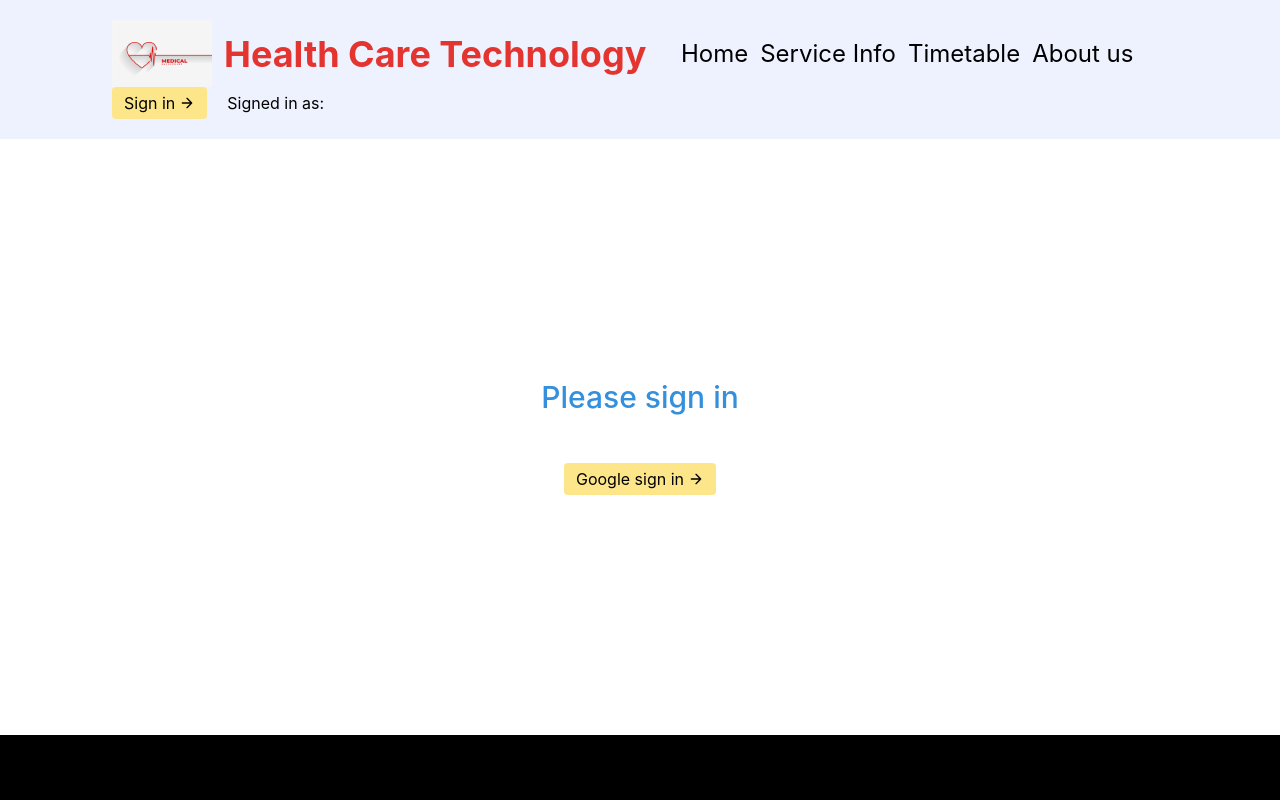
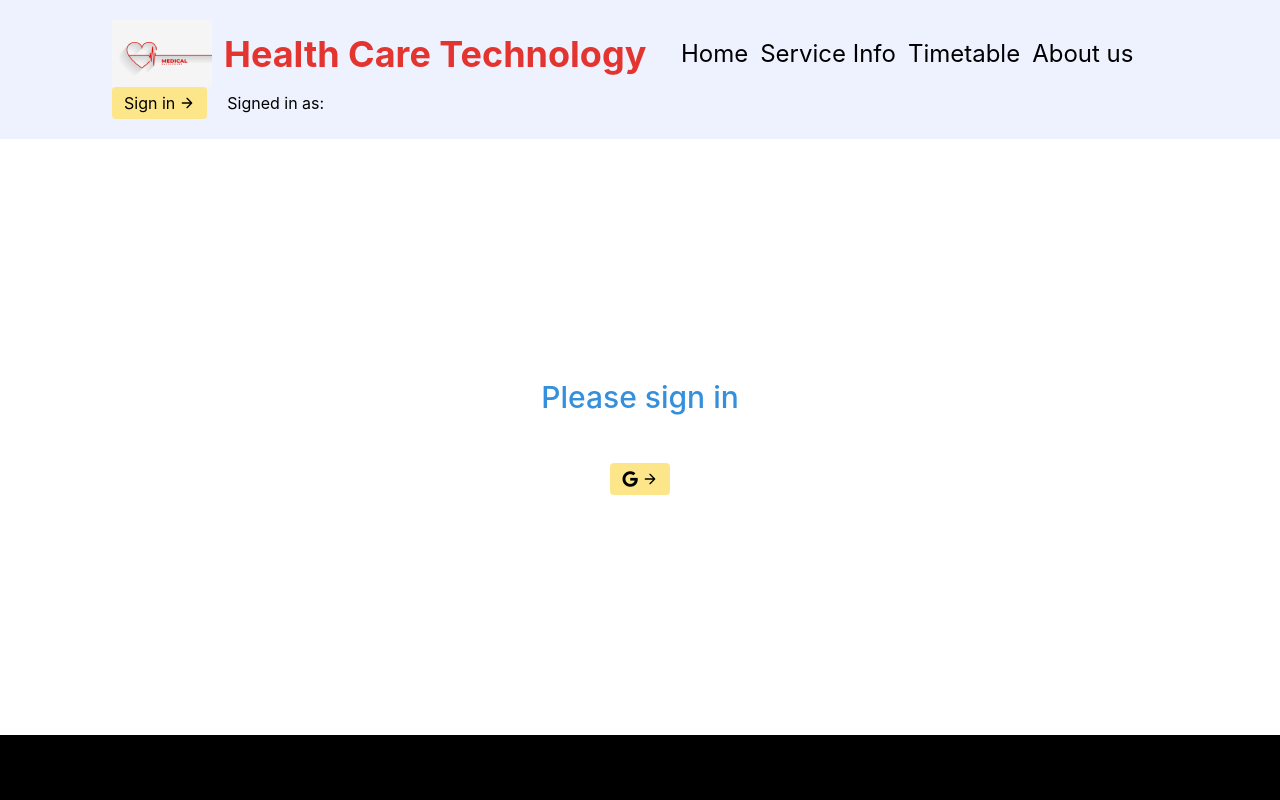
Before and after one commit to aliakkas006/assignment-10-meditech, a React (Create React App) app: page /signin in a window 1280 px wide. Shown: the top 800 px of the page. Built offline with nearby package versions, Linux system fonts and the light colour scheme; no server answers.

Commit message:
redirect ui added

```diff
--- a/src/hooks/useFirebase.js
+++ b/src/hooks/useFirebase.js
@@ -15,9 +15,7 @@ const useFirebase = () => {
 
         const provider = new GoogleAuthProvider();
 
-        signInWithPopup(auth, provider)
-            .then(result => setUser(result.user))
-            .finally(() => setIsLoading(false));
+        return signInWithPopup(auth, provider);
     }
 
     // Observe the user auth state changed:
@@ -50,3 +48,8 @@ const useFirebase = () => {
 }
 
 export default useFirebase;
+
+/*
+.then(result => setUser(result.user))
+            .finally(() => setIsLoading(false));
+*/
--- a/src/pages/Shared/Footer/Footer.js
+++ b/src/pages/Shared/Footer/Footer.js
@@ -10,7 +10,7 @@ const Footer = () => {
                         <h4 className="text-secondary text-2xl">Quick Contacts</h4>
                         <p>If you have any questions or need help, feel free to contact with our team.</p>
                         <h3><i className="fas fa-phone-alt mr-3"></i>01061245741</h3>
-                        <p>2307 Beverley Rd Brooklyn, New York 11226 United States.</p>
+                        <p>2307 Beverley Rd Brooklyn, New York 11226 United    States.</p>
                         <p><small>Email: office@meditech.com</small></p>
                     </div>
 
--- a/src/pages/Shared/Register/SignIn/SignIn.js
+++ b/src/pages/Shared/Register/SignIn/SignIn.js
@@ -1,17 +1,26 @@
-import React from 'react';
-import { useLocation } from 'react-router';
+import React, { useState } from 'react';
+import { useHistory, useLocation } from 'react-router';
 import useAuth from '../../../../hooks/useAuth';
 
 const SignIn = () => {
     const { signInUsingGoogle } = useAuth();
     const location = useLocation();
+    const history = useHistory();
+    const redirect_ui = location?.state?.from || '/';
+
+    // Redirect user to the actual destination after sign ih
+    const handleGoogleSignIn = () => {
+        signInUsingGoogle()
+            .then(result => history.push(redirect_ui));
+    }
+
     return (
         <div className="text-center my-60">
             <h2 className="text-3xl mb-12 text-primary font-medium">Please sign in</h2>
 
             {/* Google sign in btn */}
-            <button onClick={signInUsingGoogle}
-                className="inline-flex items-center bg-yellow-200 border-0 py-1 px-3 focus:outline-none hover:bg-yellow-400 rounded text-base mt-4 md:mt-0">Google sign in
+            <button onClick={handleGoogleSignIn}
+                className="inline-flex items-center bg-yellow-200 border-0 py-2 px-3 focus:outline-none hover:bg-yellow-400 rounded text-base mt-4 md:mt-0"><i className="fab fa-google"></i>
                 <svg fill="none" stroke="currentColor" strokeLinecap="round" strokeLinejoin="round" strokeWidth="2" className="w-4 h-4 ml-1" viewBox="0 0 24 24">
                     <path d="M5 12h14M12 5l7 7-7 7"></path>
                 </svg>
@@ -22,16 +31,3 @@ const SignIn = () => {
 };
 
 export default SignIn;
-
-
-/*
-<form>
-                <label htmlFor="email">
-                    <input type="text" placeholder="Enter your email" />
-                </label>
-                <label htmlFor="">
-                    <input type="password" name="password" id="" placeholder="Password" />
-                </label>
-                <input type="submit" value="Submit" />
-            </form>
-*/
```
Also changed, not shown: src/pages/Shared/Register/PrivateRoute/PrivateRoute.js (+6 -6 lines).
